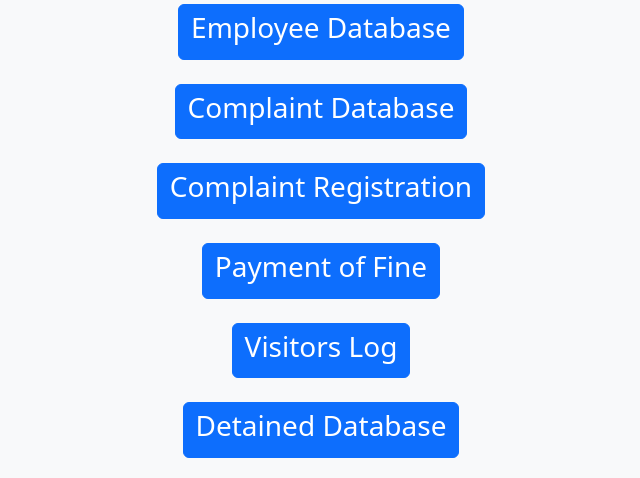
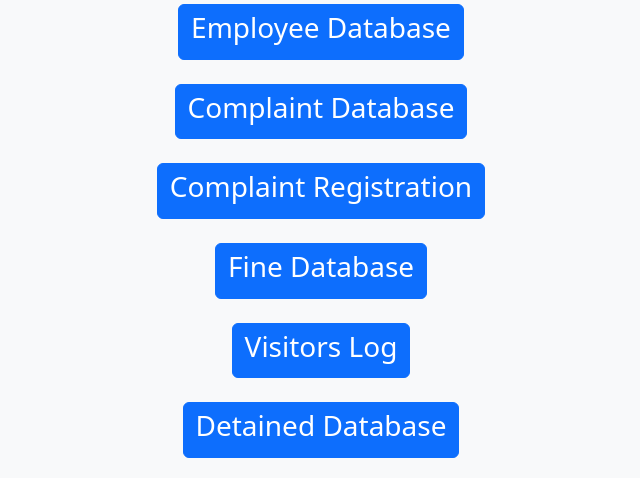
Before and after one commit to speckofstardust/police_station_management, a Flask app: page /dashboard in a window 1280 px wide. Shown: the part 224-702 px from the top of the page, without its empty margins (319-959 px from the left). Run offline with Flask 3, Linux system fonts and the light colour scheme.

Commit message:
renamed according to suggestions to avoid confusion

```diff
--- a/templates/dashboard.html
+++ b/templates/dashboard.html
@@ -67,7 +67,7 @@
 
     <br>
     <div style="text-align: center;">
-        <a href="/dashboard/fine" class="btn btn-outline-primary my-2 my-sm-0 bg-primary text-white"><h3>Payment of Fine</h3></a>
+        <a href="/dashboard/fine" class="btn btn-outline-primary my-2 my-sm-0 bg-primary text-white"><h3>Fine Database</h3></a>
     </div>
     <br>
 
```
